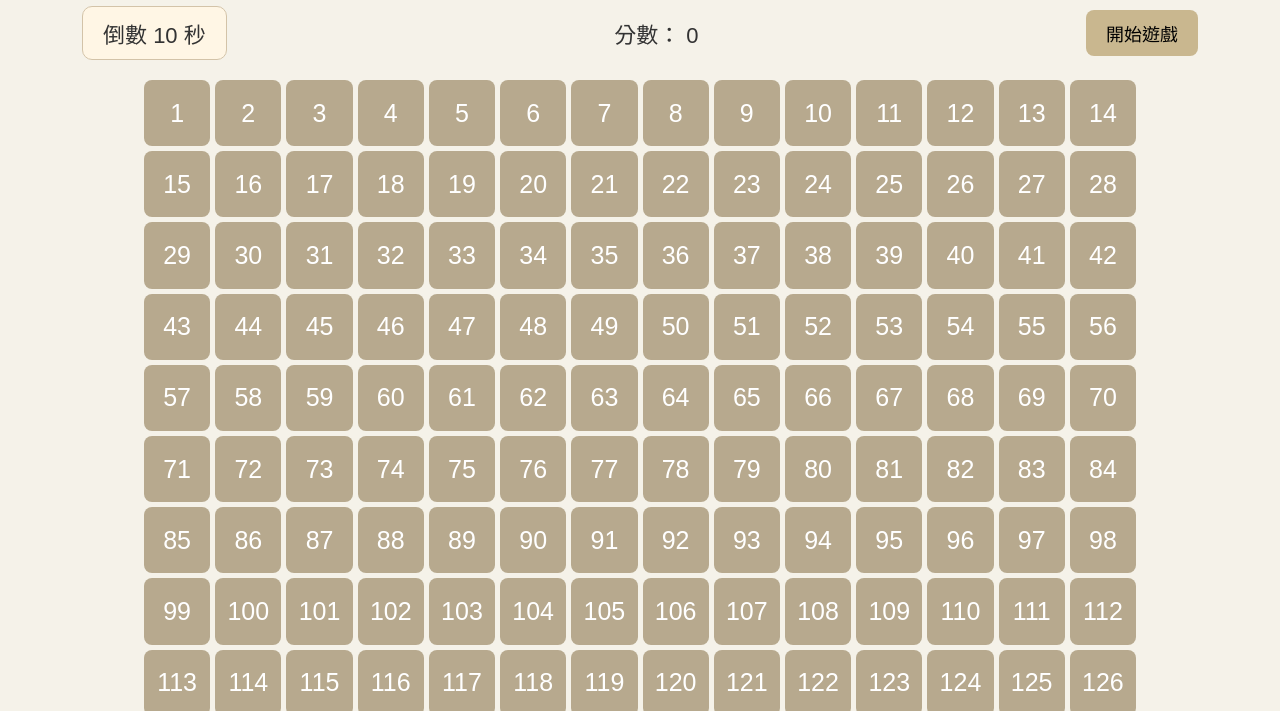
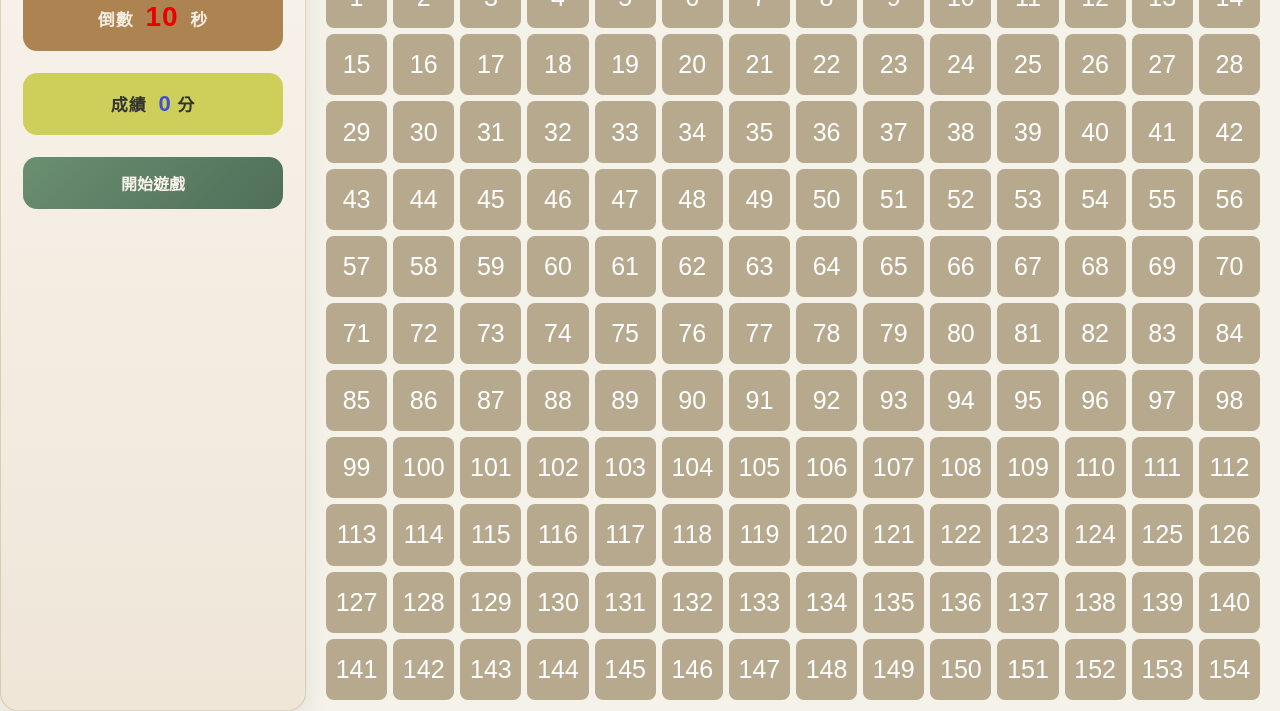
Before and after one commit to Gary181818/card-game, a plain HTML site: page index.html in a window 1280 px wide. Shown: the part 89-800 px from the top of the page. Drawn offline with Linux system fonts and the light colour scheme.

Commit message:
Change function tools to left colum

```diff
--- a/index.html
+++ b/index.html
@@ -8,31 +8,37 @@
 </head>
 
 <body>
-    <!-- =======================
-         Game Screen（遊戲介面）
-         ======================= -->
     <div id="game-screen" class="screen hidden">
 
         <header>
             <h2>禪詩翻牌考驗</h2>
         </header>
 
+        <!-- ✅ 新增：左右排列的容器 -->
+        <div id="main-layout">
+
+            <!-- ✅ 左欄：控制區 -->
             <div id="control-panel">
-
                 <div id="timer-box">
                     倒數 <span id="timer">10</span> 秒
                 </div>
 
                 <div id="score-baord">
-                分數： <span id="score">0</span>
+                    成績 <span id="score">0</span> 分
                 </div>
 
                 <button id="hint-btn">
                     開始遊戲
                 </button>
 
+
             </div>
+
+            <!-- ✅ 右欄：卡牌區 -->
+            <div class="grid-wrapper">
                 <div id="grid" class="grid"></div>
+            </div>
+        </div>
 
     </div>
 
--- a/styles.css
+++ b/styles.css
@@ -9,109 +9,139 @@ body {
     color: #333;
 }
 
+#game-screen {
+    width: 100vw;
+    height: 100vh;
+    display: flex;
+    flex-direction: column;
+    overflow: hidden;
+}
+
 /* 隱藏畫面時使用 */
 .screen.hidden {
     display: none;
 }
 
-/* 兩個主畫面 */
 .screen {
     text-align: center;
-    padding: 20px;
-    height: 100vh;
     box-sizing: border-box;
-    overflow: auto;
 }
 
 /* =========================
-   開始畫面 UI
+   Header 樣式
 ========================= */
 h1, h2 {
     color: #5a463a; /* 禪風深棕 */
+    margin: 0;
+    padding-bottom: 10px;
 }
 
-.setting-box {
-    margin: 20px auto;
-    padding: 10px;
-    width: 250px;
-    background: #fffaf3;
-    border: 1px solid #d9c9a9;
-    border-radius: 8px;
+/* =========================
+   主佈局：左欄控制面板 + 右側卡牌
+========================= */
+#main-layout {
+    display: flex;
+    flex-direction: row;
+    flex: 1;          /* ✅ 自動吃滿 header 下面的空間 */
+    min-height: 0;   /* ✅ 防止 grid 被撐爆 */
 }
 
-label {
-    display: block;
-    margin-bottom: 8px;
-    font-size: 18px;
+/* =========================
+   左欄控制面板
+========================= */
+#control-panel {
+    width: 260px;
+    padding: 26px 22px;
+    background: linear-gradient(180deg, #f7f2ea, #efe6d8);
+    border-radius: 18px;
+
+    display: flex;
+    flex-direction: column;
+    gap: 22px;
+
+    box-shadow: 0 10px 28px rgba(0,0,0,0.08);
+    border: 1px solid rgba(120, 90, 40, 0.2);
 }
 
-input {
-    width: 120px;
-    padding: 5px;
-    font-size: 18px;
-    border-radius: 6px;
-    border: 1px solid #c0b79f;
+#timer-box {
+    background: #ad8351;
+    color: #f3ede2;
+    padding: 18px;
+    border-radius: 14px;
     text-align: center;
+    font-size: 17px;
+    font-weight: bold;
+    letter-spacing: 1px;
 }
 
+#timer {
+    color: #ec0101;
+    font-size: 28px;
+    margin: 0 6px;
+}
+#hint-btn {
+    padding: 14px;
+    border-radius: 14px;
+    border: none;
 
-/* =========================
-   遊戲控制面板
-========================= */
-#control-panel {
-    margin: 20px auto;
-    padding: 0px;
-    width: 90%;
-    display: flex;
-    justify-content: space-between;
-    align-items: center;
+    background: linear-gradient(135deg, #6b8f71, #4f6f59);
+    color: #f7f2ea;
+    font-size: 16px;
+    font-weight: bold;
+
+    cursor: pointer;
+    transition: transform 0.15s ease, box-shadow 0.15s ease;
+}
+
+#hint-btn:hover {
+    transform: translateY(-2px);
+    box-shadow: 0 6px 16px rgba(0,0,0,0.2);
+}
+
+#hint-btn:active {
+    transform: scale(0.96);
 }
 
 #score-baord {
-    font-size: 22px;
+    background: #cece5a;
+    padding: 14px;
+    padding: 18px;
+    border-radius: 14px;
+    text-align: center;
+    font-size: 17px;
+    font-weight: bold;
+    letter-spacing: 1px;
 }
 
-#timer-box {
+#score {
+    color: #3f4ed2;
     font-size: 22px;
-    background: #fff6e5;
-    padding: 10px 20px;
-    border-radius: 10px;
-    border: 1px solid #d3c3a8;
+    margin-left: 6px;
 }
 
-#hint-btn {
-    padding: 10px 20px;
-    font-size: 18px;
-    background: #c9b78f;
-    border: none;
-    border-radius: 8px;
-    cursor: pointer;
-    transition: 0.2s;
+/* =========================
+   右側卡牌 Grid
+========================= */
+
+.grid-wrapper {
+    flex: 1; /* 撐滿右側剩餘空間 */
+    display: flex;
+    justify-content: center; /* 水平置中 */
+    align-items: center;     /* 垂直置中 */
 }
 
-#hint-btn:hover {
-    background: #b4a178;
+#grid {
+    flex: 1;
+    margin: 20px;
+    display: grid;
+    grid-template-columns: repeat(14, 1fr);
+    gap: 6px;
+
+    max-width: 1100px;
+    overflow-y: auto;     /* ✅ 只讓卡牌區滑動 */
+    align-content: start;
 }
-
-
 /* =========================
-   卡牌 Grid（14 × 22）
-========================= */
-
-
-.grid {
-    display: grid;
-    grid-template-columns: repeat(22, 1fr);
-    grid-template-rows: repeat(14, 1fr); /* 14 行平均高度 */
-    gap: 5px;
-    width: 80%;
-    height: 300px; /* 明確高度 */
-    margin: 0 auto;
-}
-/* 保持正方形，可以調整 aspect-ratio 或改用 inner 元素做置中 */
-
-
-/* =========================f
    卡牌樣式（翻牌 3D）
 ========================= */
 .card {
@@ -121,7 +151,6 @@ input {
     perspective: 800px;
     cursor: pointer;
 }
-
 
 .card-inner {
     position: absolute;
@@ -172,3 +201,27 @@ input {
     filter: brightness(1.2);
     border: 2px solid #8c7b60;
 }
+
+/* =========================
+   手機響應式
+========================= */
+@media (max-width: 768px) {
+    #main-layout {
+        flex-direction: column;
+    }
+
+    #control-panel {
+        width: 100%;
+        flex-direction: row;
+        justify-content: space-around;
+        margin-bottom: 10px;
+        border-right: none;
+        border-bottom: 2px solid #d3c3a8;
+    }
+
+    #grid {
+        margin: 0 10px;
+        max-width: 100%;
+        max-height: none;
+    }
+}
```
Lines whose indentation alone changed are shown as unchanged.
